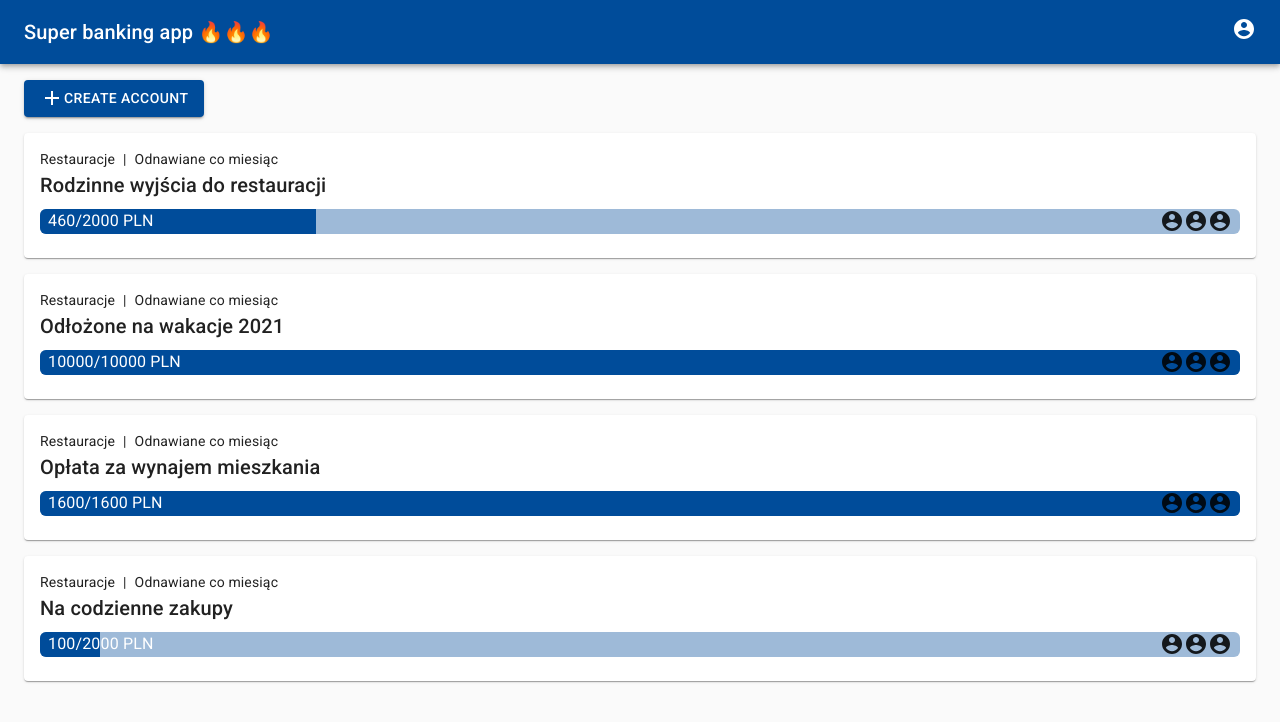
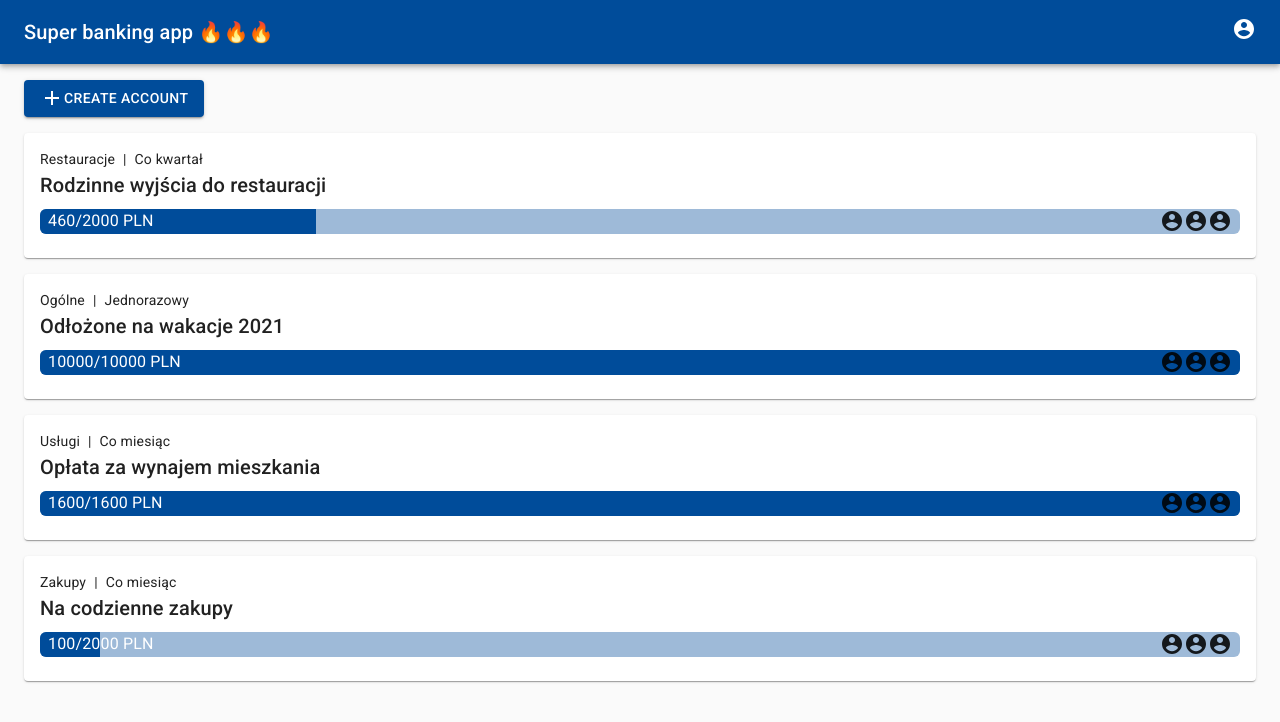
Before and after one commit to fringers/hack4lem_2021, a React (Create React App) app in the folder webapp/: page / in a window 1280 px wide. Shown: the top 722 px of the page. Built offline with nearby package versions, Linux system fonts and the light colour scheme.

Commit message:
category and reneval from acount

```diff
--- a/webapp/src/components/dashboard/BudgetPreviewItem.js
+++ b/webapp/src/components/dashboard/BudgetPreviewItem.js
@@ -7,6 +7,8 @@ import CardContent from "@material-ui/core/CardContent";
 import Typography from "@material-ui/core/Typography";
 import LinearProgress from "@material-ui/core/LinearProgress";
 import { UserAvatar } from "../avatar/UserAvatar";
+import { getCategoryText } from "../../data/categories";
+import { getRenewalPeriodText } from "../../data/renewalPeriods";
 
 const useStyles = makeStyles((theme) => ({
   textSeparator: {
@@ -37,7 +39,7 @@ export const BudgetPreviewItem = ({ account }) => {
         <CardContent>
           <Box>
             <Typography display="inline" variant="body2">
-              Restauracje
+              {getCategoryText(account.category)}
             </Typography>
             <Typography
               display="inline"
@@ -47,7 +49,7 @@ export const BudgetPreviewItem = ({ account }) => {
               |
             </Typography>
             <Typography display="inline" variant="body2">
-              Odnawiane co miesiąc
+              {getRenewalPeriodText(account.renewalPeriod)}
             </Typography>
           </Box>
 
```
